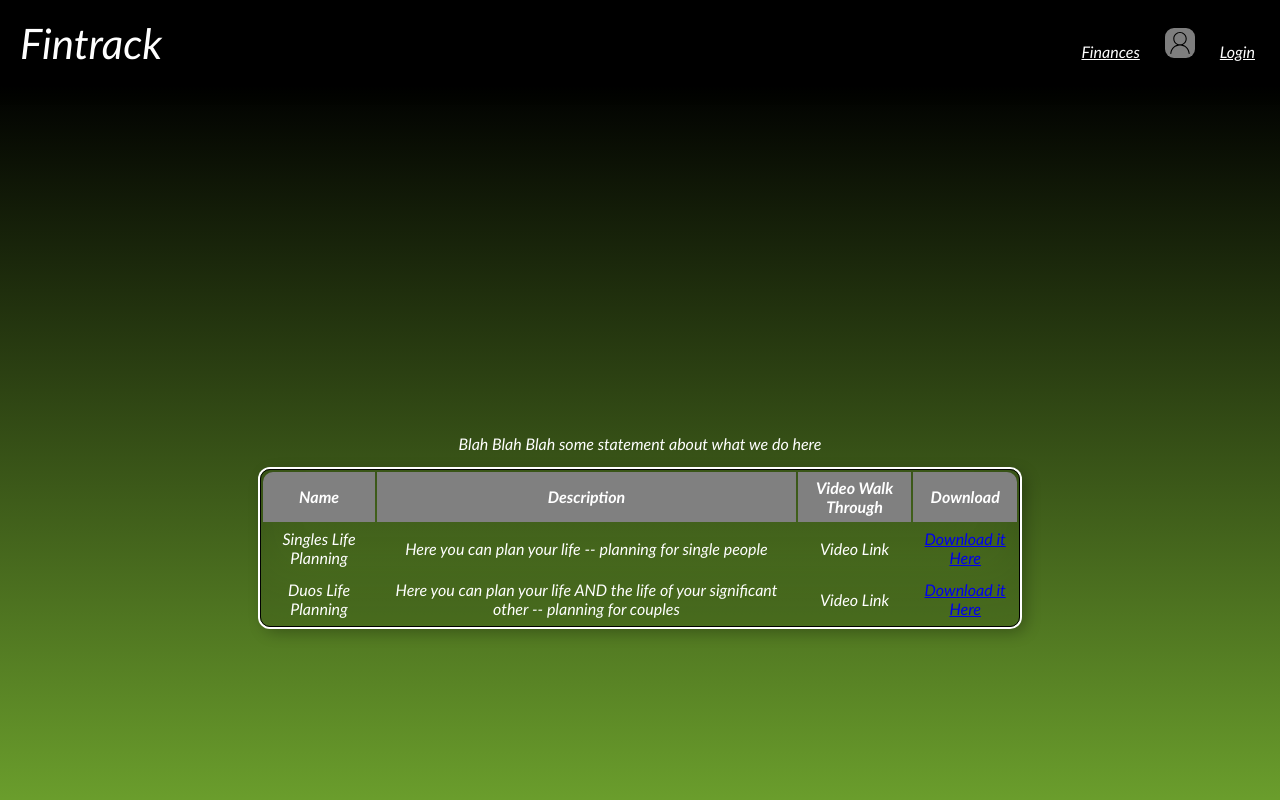
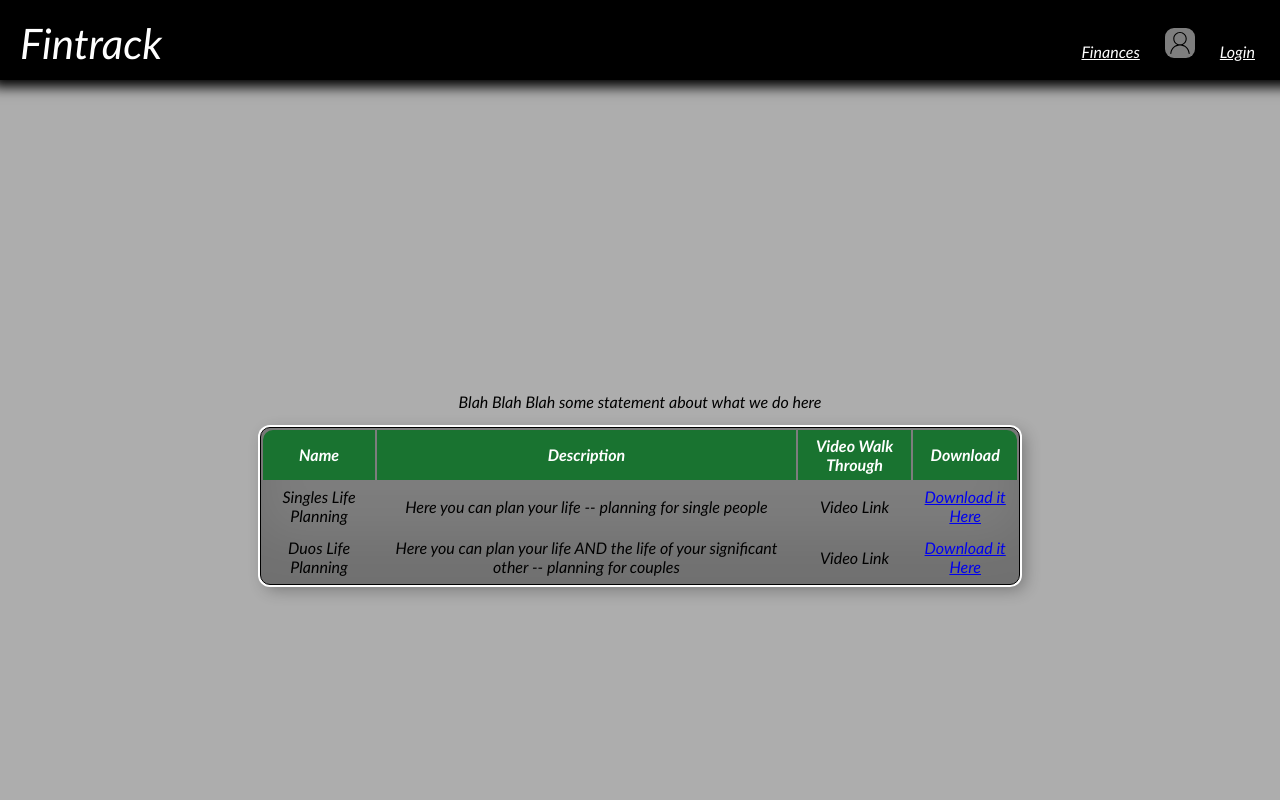
Before and after one commit to DexStephens/FinTrack, a React (Create React App) app in the folder client/: page /downloadsPage in a window 1280 px wide. Shown: the top 800 px of the page. Built offline with nearby package versions, Linux system fonts and the light colour scheme.

Commit message:
color changes

```diff
--- a/client/src/Downloads/DownloadsPage.tsx
+++ b/client/src/Downloads/DownloadsPage.tsx
@@ -9,8 +9,8 @@ export const DownloadsPage = () => {
         <div className="content">
           <center
             css={css`
-              margin-top: 100px;
-              color: white;
+              margin-top: 0px;
+              color: black;
             `}
           >
             <p>Blah Blah Blah some statement about what we do here</p>
@@ -24,13 +24,15 @@ export const DownloadsPage = () => {
                 box-shadow: inset 0 -3em 3em rgba(0, 0, 0, 0.1),
                   0 0 0 2px rgb(255, 255, 255),
                   0.3em 0.3em 1em rgba(0, 0, 0, 0.3);
+                background-color: #7d7d7d;
               `}
             >
               <thead
                 css={css`
                   border: 1px solid black;
-                  background-color: gray;
+                  background-color: rgb(25, 115, 48);
                   height: 50px;
+                  color: white;
                 `}
               >
                 <tr>
@@ -58,9 +60,14 @@ export const DownloadsPage = () => {
                   height: 100px;
                   text-align: center;
                   margin-left: 25px;
+                  color: black;
                 `}
               >
-                <tr>
+                <tr
+                  css={css`
+                    color: black;
+                  `}
+                >
                   <td>Singles Life Planning</td>
                   <td>
                     Here you can plan your life -- planning for single people
@@ -72,7 +79,11 @@ export const DownloadsPage = () => {
                     </a>
                   </td>
                 </tr>
-                <tr>
+                <tr
+                  css={css`
+                    color: black;
+                  `}
+                >
                   <td>Duos Life Planning</td>
                   <td>
                     Here you can plan your life AND the life of your significant
--- a/client/src/Home/Banner.tsx
+++ b/client/src/Home/Banner.tsx
@@ -8,7 +8,7 @@ export const Banner = () => {
     <>
       <section className="one">
         <div className="content fade-in">
-          <h1>Fintrack</h1>
+          <h1 className="heading">Fintrack</h1>
           <p className="subheading">
             Here at Fintrack we want to help make the idea of gaining financial
             independence a little bit easier. We've developed tools and systems
--- a/client/src/Styles.ts
+++ b/client/src/Styles.ts
@@ -42,7 +42,7 @@ export const ProfileFieldset = styled.fieldset`
   background-color: ${secondaryGrey};
   border-radius: 4px;
   border: 1px solid ${primaryGrey};
-  box-shadow: 0 3px 5px 0 rgba(0, 0, 0, 0.16);
+  box-shadow: 10px 5px 5px #7d7d7d;
 `;
 
 export const PrimaryButton = styled.button`
--- a/client/src/myCSS.css
+++ b/client/src/myCSS.css
@@ -67,16 +67,21 @@ section {
 }
 
 .one {
-  background-image: linear-gradient(180deg, Black, #76af31);
+  /*background-image: linear-gradient(180deg, Black, #76af31);*/
+  background-color: rgb(173, 173, 173);
   -webkit-background-size: cover;
   -moz-background-size: cover;
   -o-background-size: cover;
   background-size: cover;
 }
 
+.heading {
+  color: rgb(255, 255, 255);
+  text-shadow: 0 0 8px black;
+}
 .subheading {
   font-size: 24px;
-  color: white;
+  color: black;
   padding-left: 42px;
   padding-right: 42px;
 }
@@ -107,13 +112,13 @@ h1 {
   padding: 10px 10px 10px 10px;
   margin: 15px 15px 15px 15px;
   max-width: 100px auto;
-  background-color: rgb(162, 162, 162);
+  background-color: rgb(25, 115, 48);
   border: solid #000000;
   border-radius: 5px;
-  color: black;
+  color: rgb(255, 255, 255);
   display: inline-block;
 }
 
 .buttons:hover {
-  background-color: lightgray;
+  background-color: rgb(17, 85, 34);
 }
```
